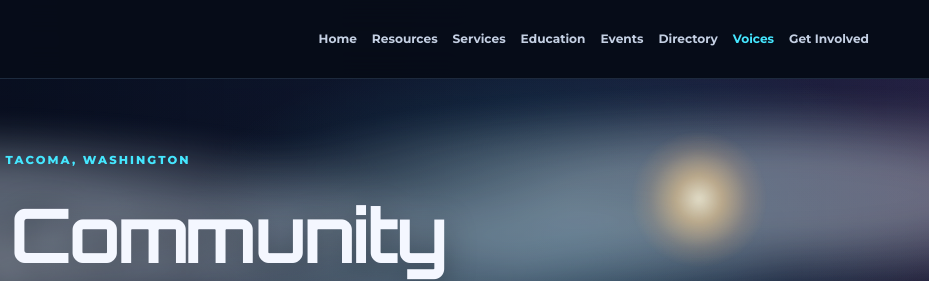
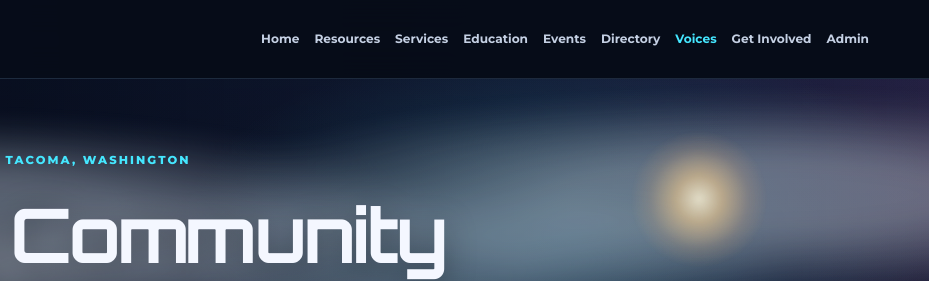
Before and after one commit to crowrulesentertainment-oss/tacoma, a plain HTML site: page voices/index.html in a window 1280 px wide. Shown: the top 281 px of the page, 351-1280 px from the left. Drawn offline with nearby package versions, Linux system fonts and the light colour scheme; no server answers.

Commit message:
Add Admin link to sitewide navigation

```diff
--- a/voices/index.html
+++ b/voices/index.html
@@ -877,7 +877,9 @@
       <a href="../directory/index.html">Directory</a>
       <a href="../voices/index.html" aria-current="page">Voices</a>
       <a href="../get-involved/index.html">Get Involved</a>
-    </nav>
+
+        <a href="../admin/login.html" aria-label="Administrator sign in">Admin</a>
+      </nav>
     </div>
   </header>
 
```
